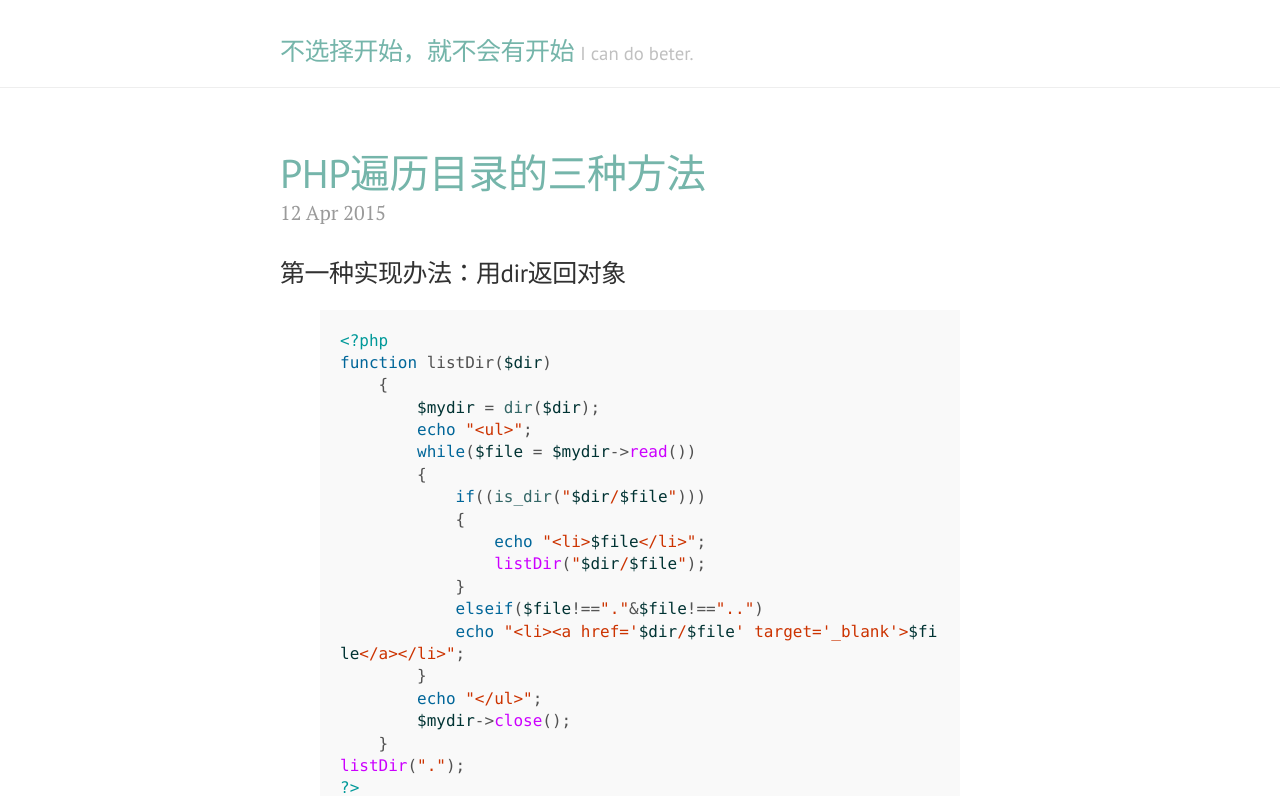
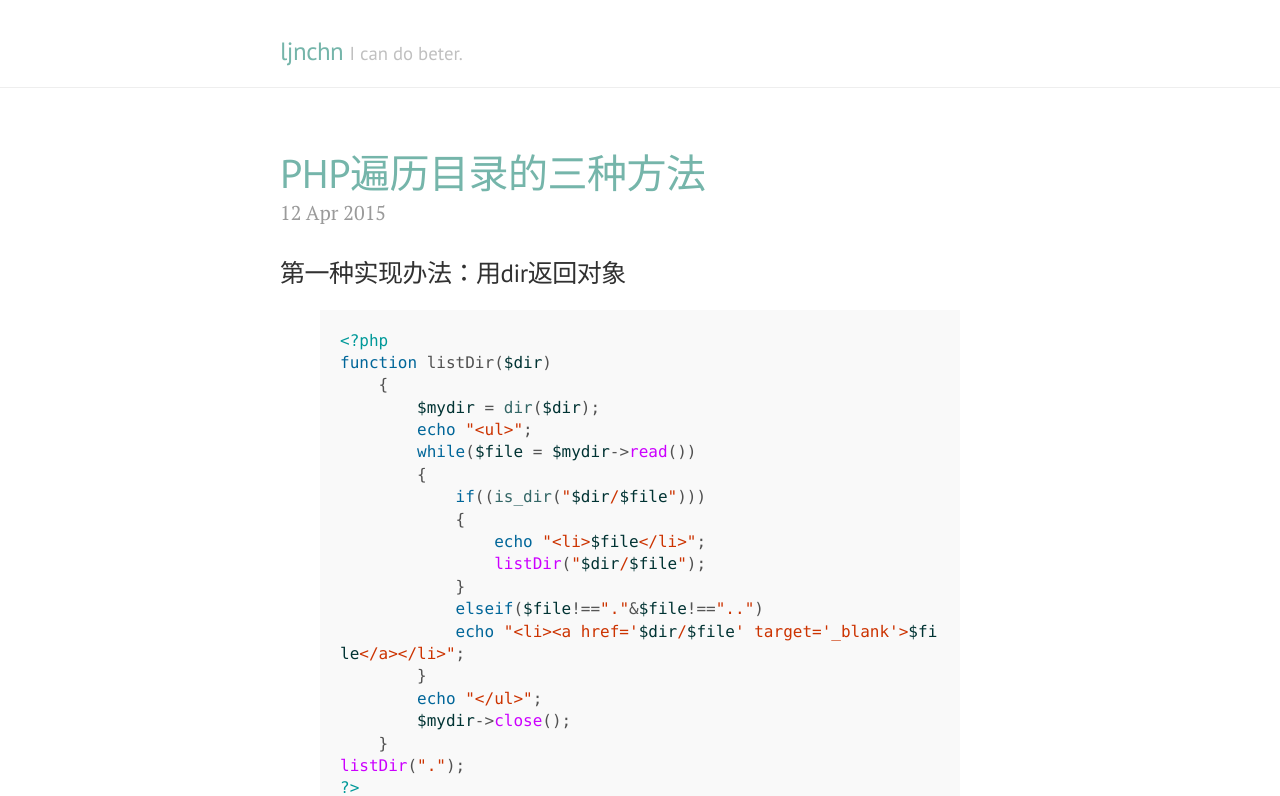
Before and after one commit to ljnchn/ljnchn.github.io, a Jekyll site: the page built from index.html, in a window 1280 px wide and 900 px high, cut to the strip 104-900 px from the top of the window. Built offline with Jekyll 4.4.1, drawn with Linux system fonts in a browser that asks for light colours; Markdown is read by kramdown in place of the engine named in the settings; the list of posts is cut into pages by our own code.

Commit message:
修改title

```diff
--- a/_config.yml
+++ b/_config.yml
@@ -9,7 +9,7 @@ permalink:           pretty
 relative_permalinks: true
 
 # Setup
-title:               '不选择开始，就不会有开始'
+title:               'ljnchn'
 tagline:             'I can do beter.'
 description:         '何处是归途。'
 url:                 http://ljnchn.github.io
--- a/index.html
+++ b/index.html
@@ -15,7 +15,7 @@ title: ljnchn
     <span class="post-date">{{ post.date | date_to_string }}</span>
     {% if post.content contains "<!-- more -->" %}
     {{ post.content | split:"<!-- more -->" | first %}}
-    <h4 style="text-algin:right;"><a href="{{ post.url }}" title="Read more...">Read more...</a></h4>
+    <h4 style="text-align:right;"><a href="{{ post.url }}" title="Read more...">Read more...</a></h4>
     {% else %}
     {{ post.content }}
     {% endif %}
```
